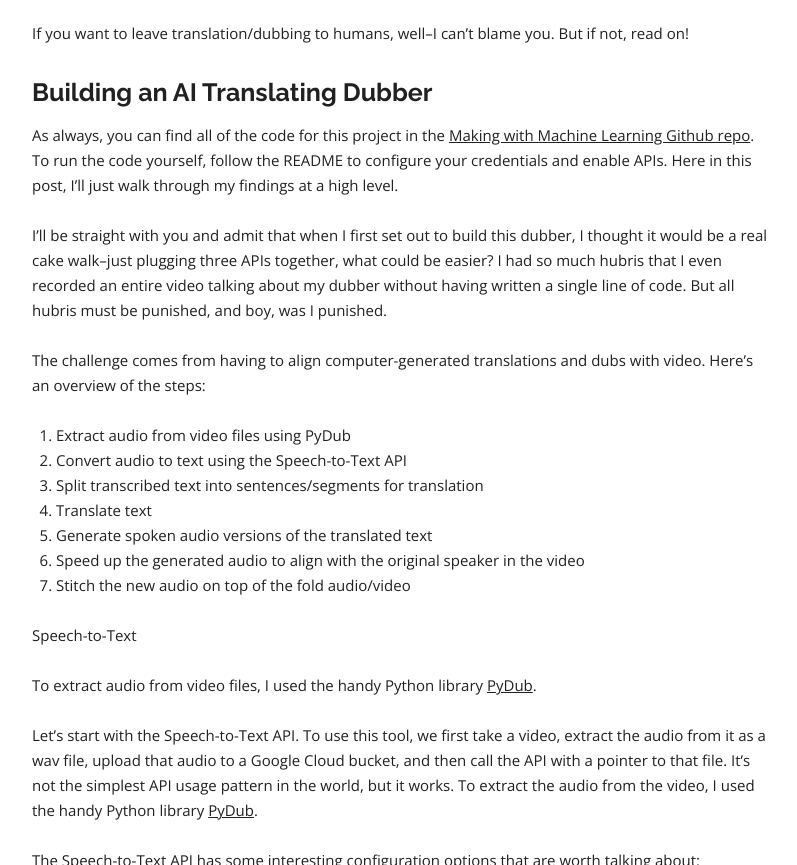
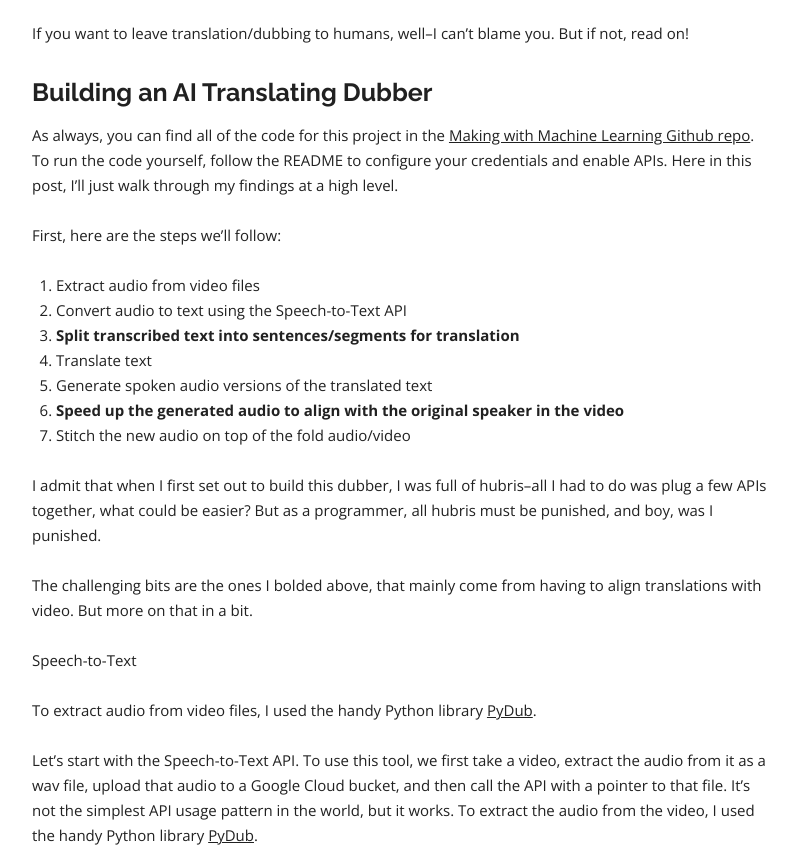
Before and after one commit to dalequark/daleonai, a Jekyll site: the page built from _posts/2021-02-02-ai-dubs-over-subs-translating-and-dubbing-videos-with-ai.md, in a window 1280 px wide and 900 px high, scrolled down 3054 px, cut to the strip 35-900 px from the top of the window. Shown: the whole strip, without its empty margins (238-1035 px from the left). Built offline with Jekyll 4.4.1, drawn with Linux system fonts in a browser that asks for light colours; some web fonts are replaced; a script that is not in the unit is left out; comment, search, counter and statistics services are not loaded.

Commit message:
Update Blog “2021-02-02-ai-dubs-over-subs-translating-and-dubbing-videos-with-ai”

```diff
--- a/_posts/2021-02-02-ai-dubs-over-subs-translating-and-dubbing-videos-with-ai.md
+++ b/_posts/2021-02-02-ai-dubs-over-subs-translating-and-dubbing-videos-with-ai.md
@@ -50,17 +50,19 @@ If you want to leave translation/dubbing to humans, well--I can't blame you. But
 
 As always, you can find all of the code for this project in the [Making with Machine Learning Github repo](https://github.com/google/making_with_ml/tree/master/ai_dubs). To run the code yourself, follow the README to configure your credentials and enable APIs. Here in this post, I’ll just walk through my findings at a high level.
 
-I’ll be straight with you and admit that when I first set out to build this dubber, I thought it would be a real cake walk--just plugging three APIs together, what could be easier? I had so much hubris that I even recorded an entire video talking about my dubber without having written a single line of code. But all hubris must be punished, and boy, was I punished.
+First, here are the steps we'll follow:
 
-The challenge comes from having to align computer-generated translations and dubs with video. Here’s an overview of the steps:
-
-1. Extract audio from video files using PyDub
+1. Extract audio from video files
 2. Convert audio to text using the Speech-to-Text API
-3. Split transcribed text into sentences/segments for translation
+3. **Split transcribed text into sentences/segments for translation**
 4. Translate text
 5. Generate spoken audio versions of the translated text
-6. Speed up the generated audio to align with the original speaker in the video
+6. **Speed up the generated audio to align with the original speaker in the video**
 7. Stitch the new audio on top of the fold audio/video
+
+I admit that when I first set out to build this dubber, I was full of hubris--all I had to do was plug a few APIs together, what could be easier? But as a programmer, all hubris must be punished, and boy, was I punished.
+
+The challenging bits are the ones I bolded above, that mainly come from having to align translations with video. But more on that in a bit.
 
 Speech-to-Text
 
```
